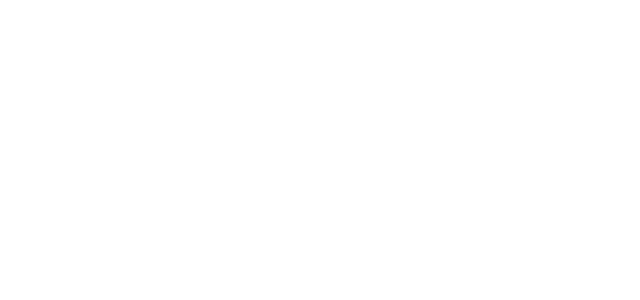
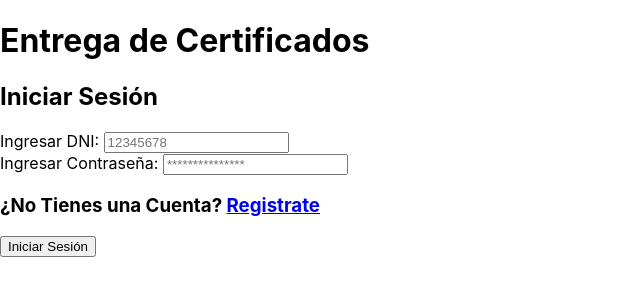
Before and after one commit to lillardRaamsey/Certificados, a React (Create React App) app: page /ingresar in a window 1280 px wide. Before the commit this address had no page. Shown: the top 300 px of the page, without its empty margins (0-640 px from the left). Built offline with nearby package versions, Linux system fonts and the light colour scheme.

Commit message:
Formulario Inicio de Sesión

```diff
--- a/src/App.js
+++ b/src/App.js
@@ -1,6 +1,7 @@
 import CertificadoForm from './componentes/FormularioCertificados';
 import './App.css';
 import FormRegistro from './componentes/formRegistro';
+import Formingresar from './componentes/formingresar';
 import { BrowserRouter as Router, Routes, Route } from 'react-router-dom';
 function App() {
   return (
@@ -9,6 +10,7 @@ function App() {
         <Routes>
             <Route path="/envioCertificado" element={<CertificadoForm />}/>
             <Route path="/registro" element={<FormRegistro titulo="Registro de usuario" />}/>
+            <Route path="/ingresar" element={<Formingresar />}/>
         </Routes>
     </Router>
   );
--- a/src/componentes/formRegistro.jsx
+++ b/src/componentes/formRegistro.jsx
@@ -72,7 +72,7 @@ const FormRegistro = ({titulo}) =>{
                 <div className="form-grupo">
                     <label>Ingrese su DNI</label>
                     <input
-                        type="text"
+                        type="number"
                         value={DNI}
                         onChange={(e) => setDNI(e.target.value)}
                         placeholder="12345678"
@@ -100,6 +100,9 @@ const FormRegistro = ({titulo}) =>{
                         placeholder=""
                     />
                 </div>
+                <div>
+                    <h3>¿Ya Tienes una Cuenta? <a href="/ingresar">Inicia Sesión</a></h3>
+                </div>
             </div>
                 <button type="submit">Enviar</button>
             </form>
--- /dev/null
+++ b/src/componentes/formingresar.jsx
@@ -0,0 +1,55 @@
+import react, { useState } from "react";
+import { useNavigate } from "react-router-dom"
+import "../css/formingresar.css"
+const Formingresar = ({titulo}) =>{
+    const [DNI, setDNI] = useState('');
+    const [contraseña, setContraseña] = useState('');
+    const navigate = useNavigate();
+
+    const handleSubmit = (e) => {
+        e.preventDefault();
+        navigate("/inicio-sesion", {
+            state: { contraseña, DNI}
+        });
+    };
+
+    return (
+        <div className="form-contenedor">
+            <h1>Entrega de Certificados</h1>
+            <h2>Iniciar Sesión</h2>
+            <form onSubmit={handleSubmit} className="glass-form">
+            <div>
+
+                <div className="form-grupo">
+                    <label>Ingresar DNI: </label>
+                    <input
+                        type="number"
+                        value={DNI}
+                        onChange={(e) => setDNI(e.target.value)}
+                        placeholder="12345678"
+                        required
+                    />
+                </div>
+
+                <div className="form-grupo">
+                    <label>Ingresar Contraseña: </label>
+                    <input
+                        type="password"
+                        value={contraseña}
+                        onChange={(e) => setContraseña(e.target.value)}
+                        placeholder="***************"
+                        required
+                    />
+                </div>
+                <div>
+                    <h3>¿No Tienes una Cuenta? <a href="/registro">Registrate</a></h3>
+                </div>
+
+            </div>
+                <button type="submit">Iniciar Sesión</button>
+            </form>
+        </div>
+    );
+};
+
+export default Formingresar;
```
Also changed, not shown: src/css/formingresar.css (added).
